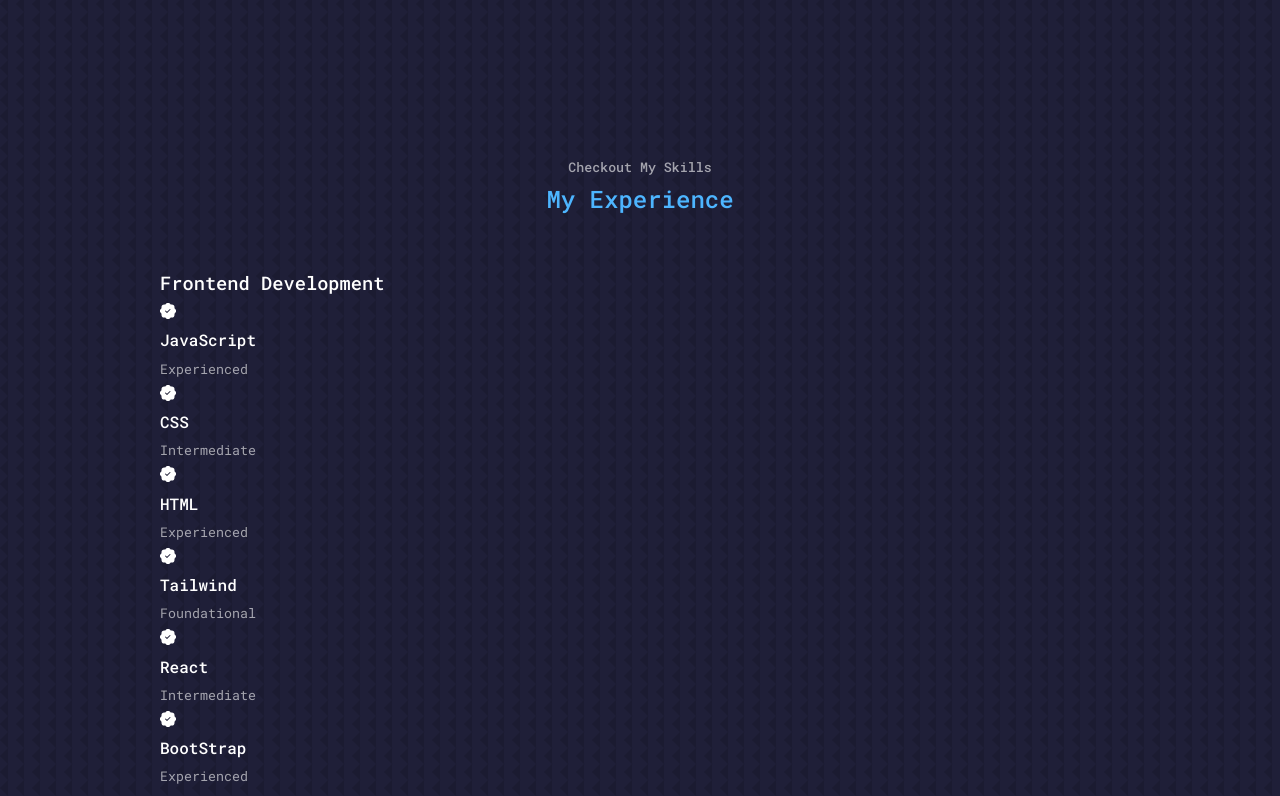
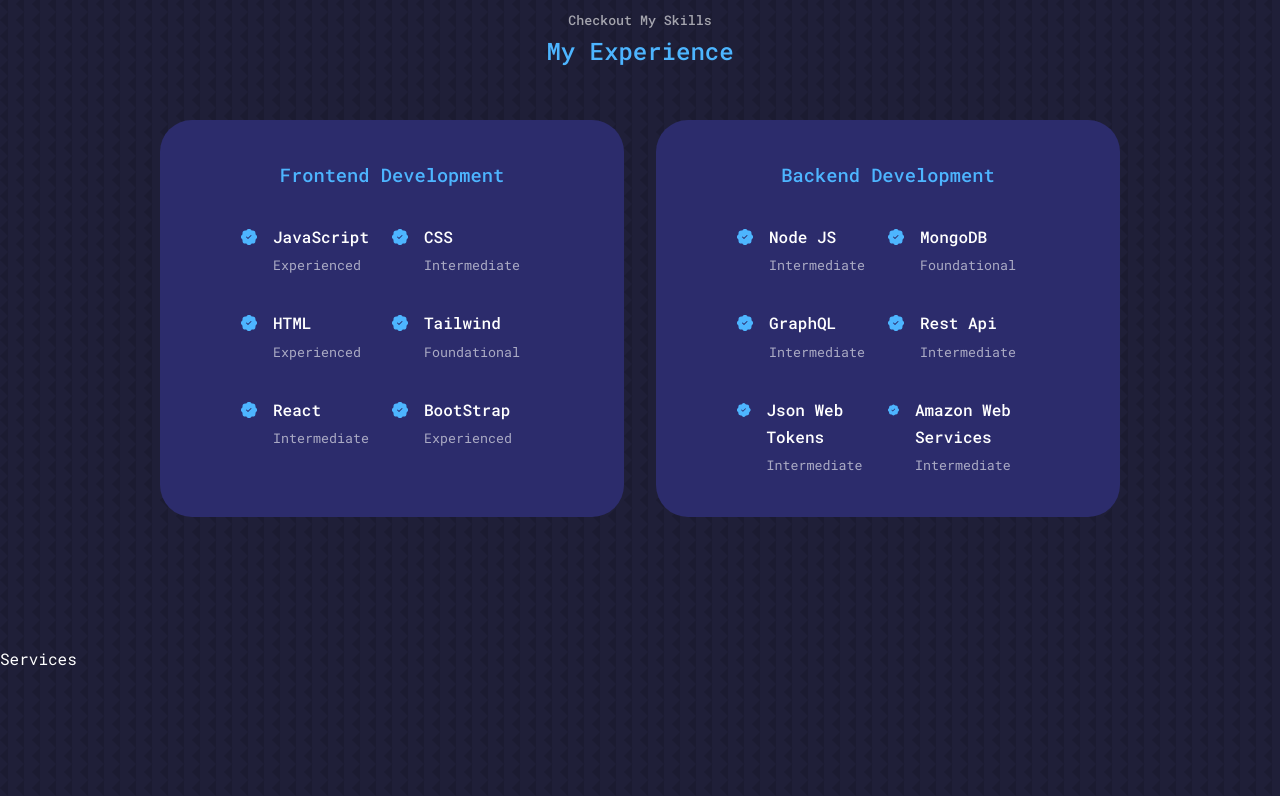
Before and after one commit to m100dev/WebPortfolio, a React (Create React App) app: page / in a window 1280 px wide. Shown: the part 1700-2496 px from the top of the page. Built offline with nearby package versions, Linux system fonts and the light colour scheme.

Commit message:
completed Experiences section

```diff
--- a/src/components/about/about.css
+++ b/src/components/about/about.css
@@ -70,7 +70,6 @@
     .about__container {
         grid-template-columns: 1fr;
         gap: 0;
-        margin: 0 1.5rem; /* May have to remove before deployment */
     }
 
     .about__me {
--- a/src/components/experience/Experience.jsx
+++ b/src/components/experience/Experience.jsx
@@ -13,34 +13,46 @@ const Experience = () => {
           <h3>Frontend Development</h3>
           <div className="experience__content">
             <article className='experience__details'>
-              <BsPatchCheckFill/>
+              <BsPatchCheckFill className='experience__details-icon'/>
+              <div>
                 <h4>JavaScript</h4>
                 <small className='text-light'>Experienced</small>
+              </div>
             </article>
             <article className='experience__details'>
-              <BsPatchCheckFill/>
+              <BsPatchCheckFill className='experience__details-icon'/>
+              <div>
                 <h4>CSS</h4>
                 <small className='text-light'>Intermediate</small>
+              </div>
             </article>
             <article className='experience__details'>
-              <BsPatchCheckFill/>
+              <BsPatchCheckFill className='experience__details-icon'/>
+              <div>
                 <h4>HTML</h4>
                 <small className='text-light'>Experienced</small>
+              </div>
             </article>
             <article className='experience__details'>
-              <BsPatchCheckFill/>
+              <BsPatchCheckFill className='experience__details-icon'/>
+              <div>
                 <h4>Tailwind</h4>
                 <small className='text-light'>Foundational</small>
+              </div>
             </article>
             <article className='experience__details'>
-              <BsPatchCheckFill/>
+              <BsPatchCheckFill className='experience__details-icon'/>
+              <div>
                 <h4>React</h4>
                 <small className='text-light'>Intermediate</small>
+              </div>
             </article>
             <article className='experience__details'>
-              <BsPatchCheckFill/>
+              <BsPatchCheckFill className='experience__details-icon'/>
+              <div>
                 <h4>BootStrap</h4>
                 <small className='text-light'>Experienced</small>
+              </div>
             </article>
           </div>
         </div>
@@ -49,34 +61,46 @@ const Experience = () => {
           <h3>Backend Development</h3>
           <div className="experience__content">
             <article className='experience__details'>
-              <BsPatchCheckFill/>
+              <BsPatchCheckFill className='experience__details-icon'/>
+              <div>
                 <h4>Node JS</h4>
                 <small className='text-light'>Intermediate</small>
+              </div>
             </article>
             <article className='experience__details'>
-              <BsPatchCheckFill/>
+              <BsPatchCheckFill className='experience__details-icon'/>
+              <div>
                 <h4>MongoDB</h4>
                 <small className='text-light'>Foundational</small>
+              </div>
             </article>
             <article className='experience__details'>
-              <BsPatchCheckFill/>
+              <BsPatchCheckFill className='experience__details-icon'/>
+              <div>
                 <h4>GraphQL</h4>
                 <small className='text-light'>Intermediate</small>
+              </div>
             </article>
             <article className='experience__details'>
-              <BsPatchCheckFill/>
+              <BsPatchCheckFill className='experience__details-icon'/>
+              <div>
                 <h4>Rest Api</h4>
                 <small className='text-light'>Intermediate</small>
+              </div>
             </article>
             <article className='experience__details'>
-              <BsPatchCheckFill/>
+              <BsPatchCheckFill className='experience__details-icon'/>
+              <div>
                 <h4>Json Web Tokens</h4>
                 <small className='text-light'>Intermediate</small>
+              </div>
             </article>
             <article className='experience__details'>
-              <BsPatchCheckFill/>
+              <BsPatchCheckFill className='experience__details-icon'/>
+              <div>
                 <h4>Amazon Web Services</h4>
                 <small className='text-light'>Intermediate</small>
+              </div>
             </article>
           </div>
         </div>
--- a/src/components/experience/experience.css
+++ b/src/components/experience/experience.css
@@ -0,0 +1,75 @@
+.experience__container {
+    display: grid;
+    grid-template-columns: 1fr 1fr;
+    gap: 2rem;
+}
+
+.experience__container > div {
+    background-color: var(--color-bg-variant);
+    padding: 2.4rem 5rem;
+    border-radius: 2rem;
+    border: 1px solid transparent;
+    transition: var(--transition);
+}
+
+.experience__container > div:hover {
+    background-color: transparent;
+    border-color: var(--color-primary-variant);
+    cursor: default;
+}
+
+.experience__container > div h3 {
+    text-align: center;
+    margin-bottom: 2rem;
+    color: var(--color-primary);
+}
+
+.experience__content {
+    display: grid;
+    grid-template-columns: 1fr 1fr;
+    row-gap: 2rem;
+}
+
+.experience__details {
+    display: flex;
+    gap: 1rem;
+}
+
+.experience__details-icon {
+    margin-top: 6px;
+    color: var(--color-primary);
+}
+
+/* ============================== MEDIA QUERIES (MEDIUM DEVICES) ============================== */
+
+@media screen and (max-width: 1024px) {
+    .experience__container {
+        grid-template-columns: 1fr;
+    }
+
+    .experience__container > div {
+        width: 80%;
+        padding: 2rem;
+        margin: 0 auto
+    }
+
+    .experience__content {
+        padding: 1rem;
+    }
+}
+
+
+/* ============================== MEDIA QUERIES (SMALL DEVICES) ============================== */
+
+@media screen and (max-width: 600px) {
+    .experience__container {
+        gap: 1rem;
+    }
+
+    .experience__container {
+        width: 100%;
+        padding: 2rem 1rem;
+    }
+}
+
+/* Will need to add another media query for mobile and fix current issues */
--- a/src/components/header/Header.jsx
+++ b/src/components/header/Header.jsx
@@ -7,7 +7,7 @@ import './header.css'
 // Header component which serves as the portfolio landing page
 const Header = () => {
   return (
-    <header>
+    <header id='home'>
       <div className="container header__container">
         <h5>Hello I'm</h5>
         <h1>Marc Bastien</h1>
--- a/src/components/nav/Nav.jsx
+++ b/src/components/nav/Nav.jsx
@@ -7,11 +7,11 @@ import { useState } from 'react';
 
 // This component allows the user to navigate between the different sections of the website
 const Nav = () => {
-  const [activeNav, setActiveNav] = useState('#'); // useState used to dynamically handle the the class which highlights the selected menu item
+  const [activeNav, setActiveNav] = useState('#home'); // useState used to dynamically handle the the class which highlights the selected menu item
 
   return (
     <nav>
-      <a href="#" onClick={() => { setActiveNav('#')}} className={ activeNav === '#' ? 'active' : '' }><RiHome2Line/></a>
+      <a href="#home" onClick={() => { setActiveNav('#')}} className={ activeNav === '#home' ? 'active' : '' }><RiHome2Line/></a>
       <a href="#about" onClick={() => { setActiveNav('#about')}} className={ activeNav === '#about' ? 'active' : '' }><RiUser6Line/></a>
       <a href="#experience" onClick={() => { setActiveNav('#experience')}} className={ activeNav === '#experience' ? 'active' : '' }><RiBook2Line/></a>
       <a href="#services" onClick={() => { setActiveNav('#services')}} className={ activeNav === '#services'? 'active' : '' }><MdOutlineHomeRepairService/></a>
--- a/src/index.css
+++ b/src/index.css
@@ -22,7 +22,7 @@
 
     --container-width-lg: 75%;
     --container-width-md: 86%;
-    --container-width-ms: 90%;
+    --container-width-sm: 90%;
 
     --transition: all 400ms ease;
 }
@@ -60,7 +60,6 @@ h1 {
 
 section {
     margin-top: 8rem;
-    height: 100vh;
 }
 
 section > h2,
```
Lines whose indentation alone changed are shown as unchanged.
